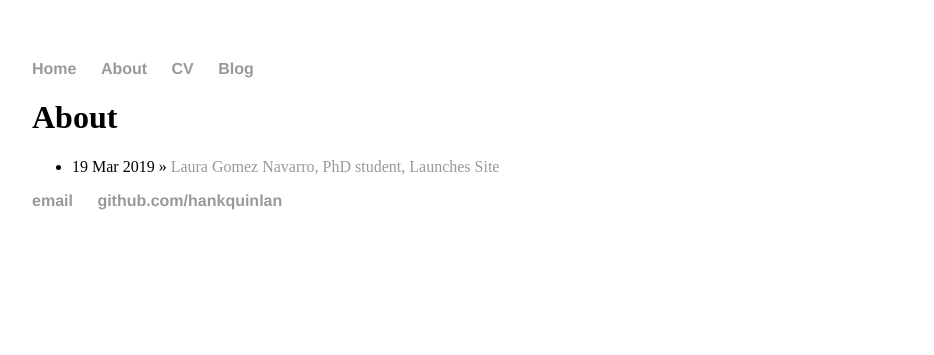
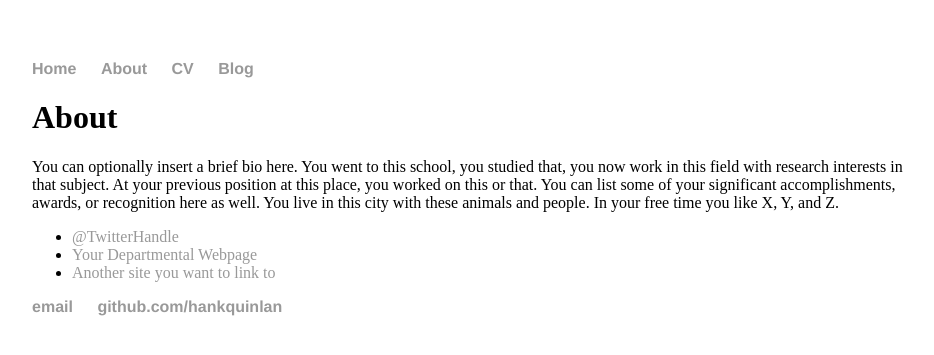
Before and after one commit to LauraGomezNavarro/LauraGomezNavarro.github.io, a Jekyll site: the page built from about/index.html, in a window 1280 px wide. Shown: the top 355 px of the page, without its empty margins (160-1094 px from the left). Built offline with Jekyll 4.4.1, drawn with Linux system fonts in a browser that asks for light colours.

Commit message:
Update index.html

```diff
--- a/about/index.html
+++ b/about/index.html
@@ -1,11 +1,15 @@
 ---
 layout: default
-title: About
+title: About Laura Gomez Navarro
 ---
-	<h1>{{ page.title }}</h1>
-	<ul class="posts">
 
-	  {% for post in site.posts %}
-	    <li><span>{{ post.date | date_to_string }}</span> » <a href="{{ post.url }}" title="{{ post.title }}">{{ post.title }}</a></li>
-	  {% endfor %}
-	</ul>
+		<div class="about">
+			<h1>About</h1>
+			<p>You can optionally insert a brief bio here. You went to this school, you studied that, you now work in this field with research interests in that subject. At your previous position at this place, you worked on this or that. You can list some of your significant accomplishments, awards, or recognition here as well. You live in this city with these animals and people. In your free time you like X, Y, and Z.</p>
+
+			<ul class="contacts">
+				<li><a href="#">@TwitterHandle</a></li>
+				<li><a href="#">Your Departmental Webpage</a></li>
+				<li><a href="#">Another site you want to link to</a></li>
+				</ul>
+		</div>
```
